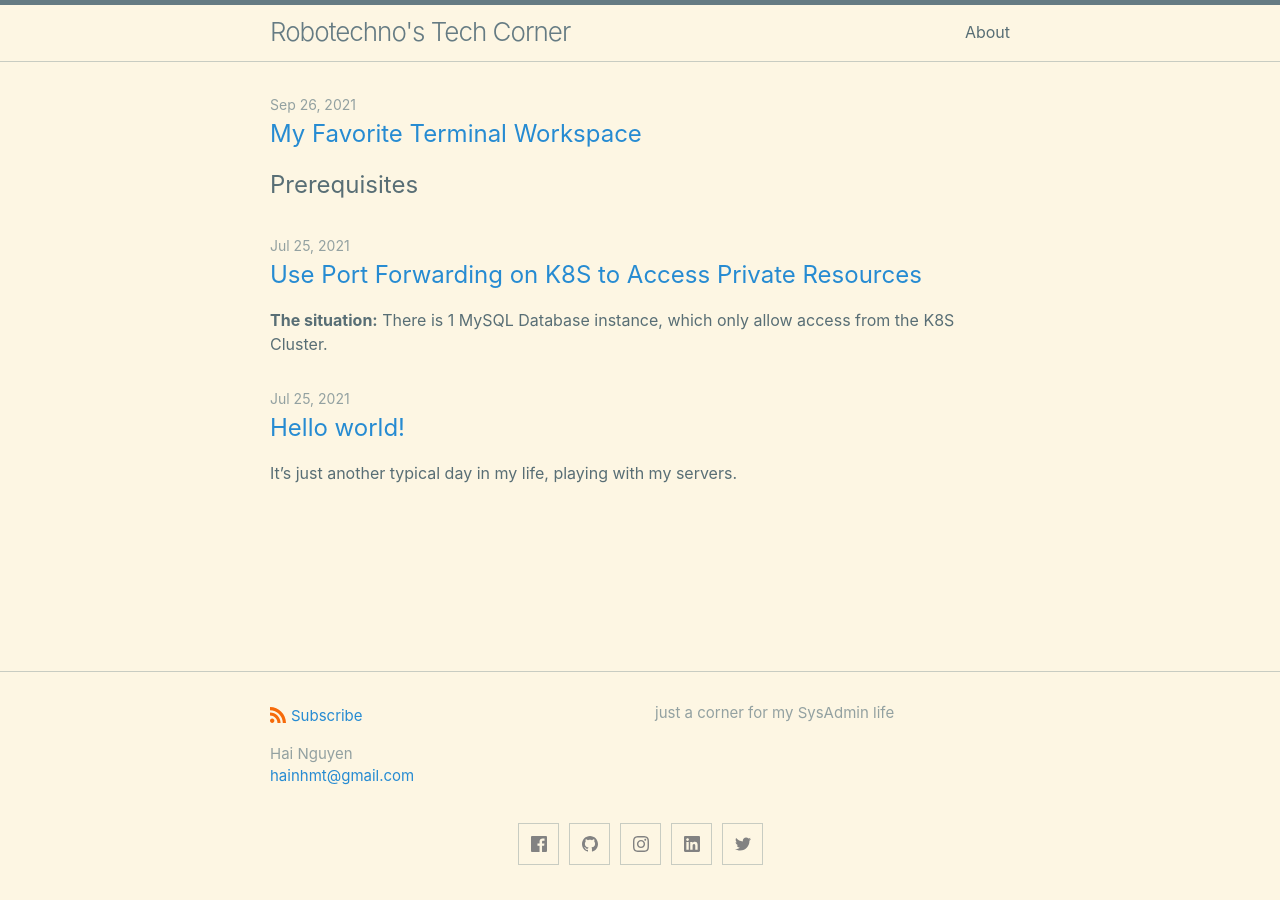
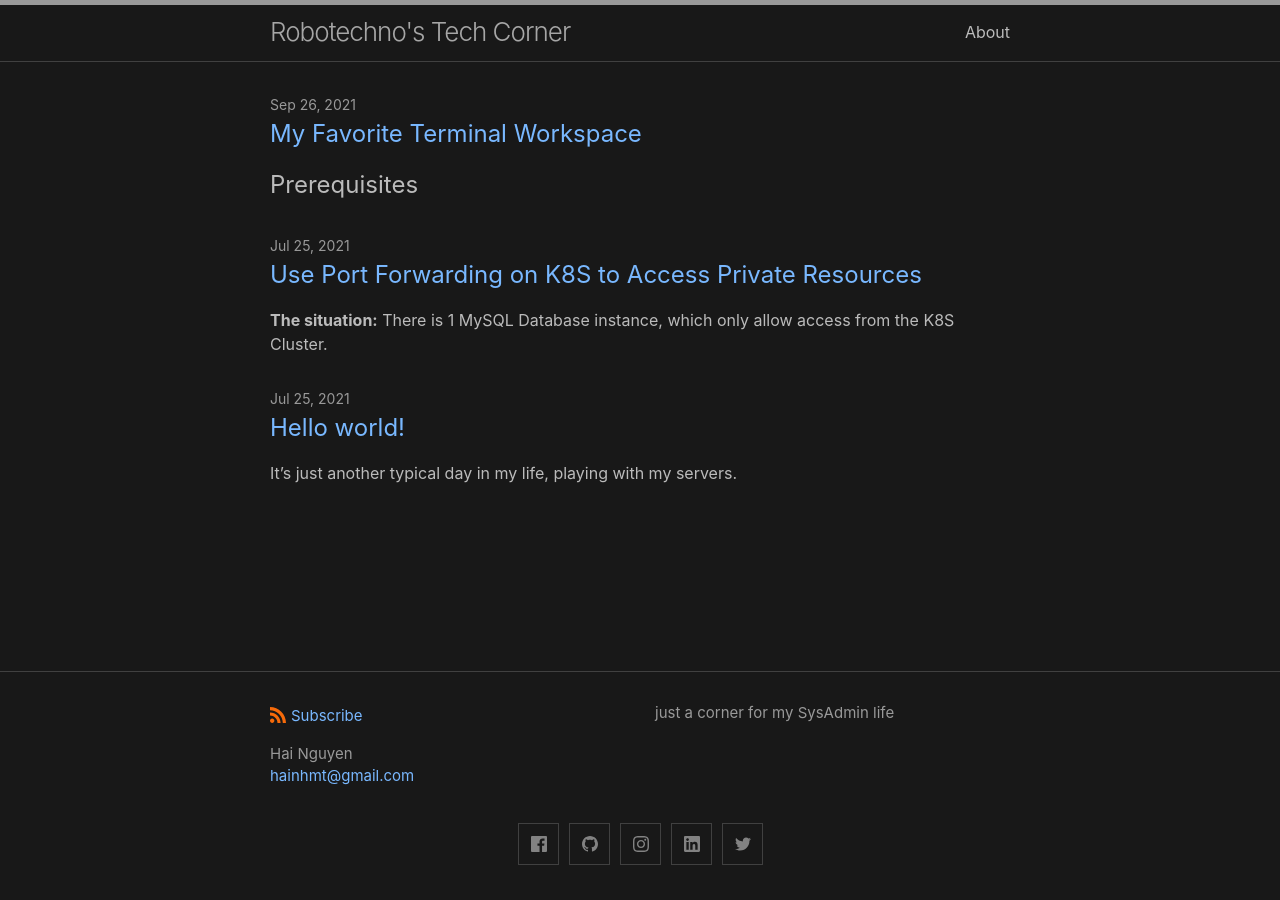
Before and after one commit to robotechno/robotechno.github.io, a Jekyll site: the page built from index.md, in a window 1280 px wide. Built offline with Jekyll 4.4.1, drawn with Linux system fonts in a browser that asks for light colours.

Commit message:
Update _config.yml

```diff
--- a/_config.yml
+++ b/_config.yml
@@ -10,7 +10,8 @@ show_excerpts: true # set to true to show excerpts on the homepage
 # Minima date format
 # refer to https://shopify.github.io/liquid/filters/date/ if you want to customize this
 minima:
-  skin: solarized
+  # skin: solarized
+  skin: dark
   date_format: "%b %-d, %Y"
 
   # generate social links in footer
```
